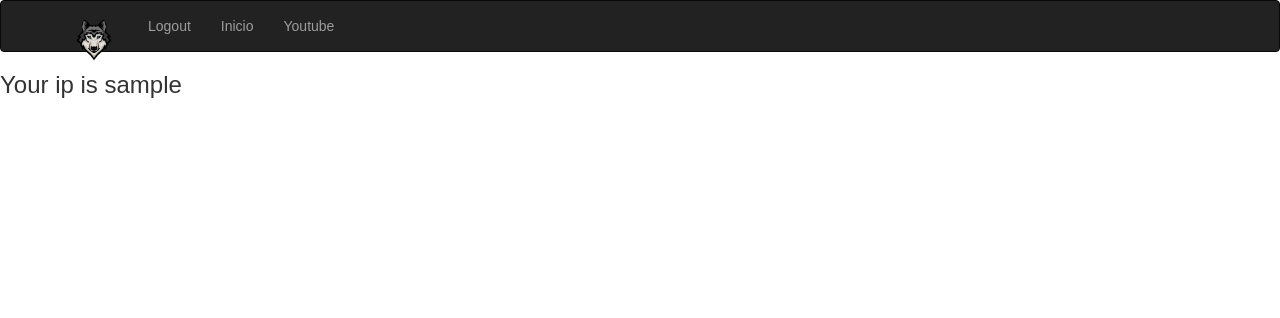
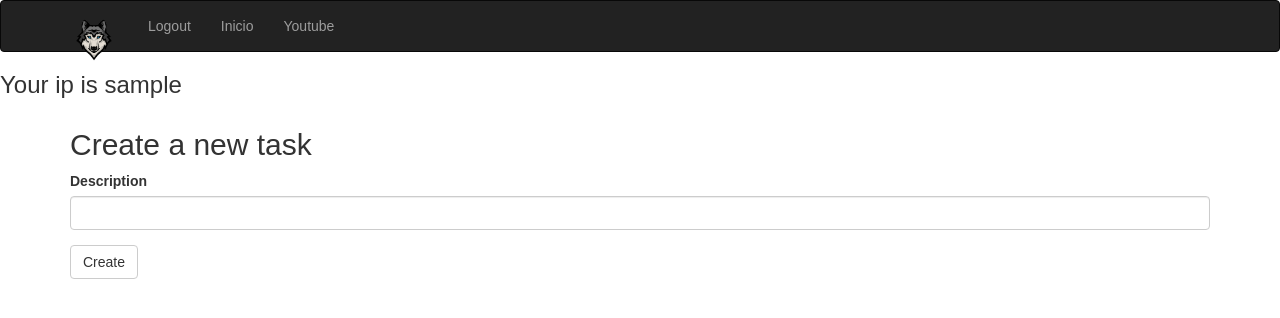
Before and after one commit to Kzarama/flask, a Flask app: page /hello in a window 1280 px wide. Shown: the top 318 px of the page. Run offline with Flask 2, Linux system fonts and the light colour scheme; a user stored in the database is signed in; data that the repository does not hold is empty; some libraries are stand-ins or nearby versions.

Commit message:
methods for create todos added

```diff
--- a/to_do_list_app/app/firestore_service.py
+++ b/to_do_list_app/app/firestore_service.py
@@ -19,10 +19,16 @@ def get_user(user_id):
     return db.collection('users').document(user_id).get()
 
 
+def user_put(user_data):
+    user_ref = db.collection('users').document(user_data.username)
+    user_ref.set({'password': user_data.password})
+
+
 def get_todos(user_id):
     return db.collection('users').document(user_id).collection('todos').get()
 
 
-def user_put(user_data):
-    user_ref = db.collection('users').document(user_data.username)
-    user_ref.set({'password': user_data.password})
+def put_todo(user_id, description):
+    todos_collection_ref = db.collection(
+        'users').document(user_id).collection('todos')
+    todos_collection_ref.add({'Description': description})
--- a/to_do_list_app/app/forms.py
+++ b/to_do_list_app/app/forms.py
@@ -1,8 +1,14 @@
 from flask_wtf import FlaskForm
 from wtforms.fields import StringField, PasswordField, SubmitField
 from wtforms.validators import DataRequired
+
 
 class LoginForm(FlaskForm):
     username = StringField('Username', validators=[DataRequired()])
     password = PasswordField('Password', validators=[DataRequired()])
     submit = SubmitField('Send')
+
+
+class TodoForm(FlaskForm):
+    description = StringField('Description', validators=[DataRequired()])
+    submit = SubmitField('Create')
--- a/to_do_list_app/app/templates/hello.html
+++ b/to_do_list_app/app/templates/hello.html
@@ -15,6 +15,11 @@
         <a href="{{ url_for('index') }}">Go to start</a>
     {% endif %}
 
+    <div class="container">
+        <h2>Create a new task</h2>
+        {{ wtf.quick_form(todo_form) }}
+    </div>
+
     <ul>
         {% for todo in todos %}
             {{ macros.render_todo(todo) }}
--- a/to_do_list_app/main.py
+++ b/to_do_list_app/main.py
@@ -3,9 +3,8 @@ from flask_login import login_required, current_user
 import unittest
 
 from app import create_app
-from app.forms import LoginForm
-from app.firestore_service import get_users
-from app.firestore_service import get_todos
+from app.forms import TodoForm
+from app.firestore_service import get_users, get_todos, put_todo
 
 app = create_app()
 
@@ -29,14 +28,20 @@ def index():
     return response
 
 
-@app.route('/hello')
+@app.route('/hello', methods=['GET', 'POST'])
 @login_required
 def hello():
     user_ip = session.get('user_ip')
     username = current_user.id
+    todo_form = TodoForm()
     context = {
         'user_ip': user_ip,
         'todos': get_todos(username),
         'username': username,
+        'todo_form': todo_form,
     }
+    if todo_form.validate_on_submit():
+        put_todo(username, todo_form.description.data)
+        flash('Task created')
+        return redirect(url_for('hello'))
     return render_template('hello.html', **context)
```
